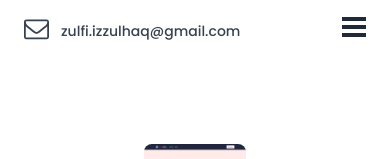
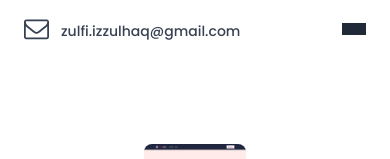
Before and after one commit to zlfzx/zlfzx, a Next.js app: page /project in a window 390 px wide. Shown: the top 159 px of the page. Built offline with nearby package versions, Linux system fonts and the light colour scheme.

Commit message:
remove darkmode

```diff
--- a/components/Header.js
+++ b/components/Header.js
@@ -19,7 +19,7 @@ export default function Header() {
     return (
         <header className="h-16 sm:h-20 flex flex-col w-full absolute z-50">
             <div className="container mx-auto px-6 py-4 flex items-center justify-between">
-                <div className="text-gray-700 dark:text-white font-medium text-3xl flex items-center">
+                <div className="text-gray-700 font-medium text-3xl flex items-center">
                     <svg width="25" height="25" viewBox="0 0 1792 1792" fill="currentColor" xmlns="http://www.w3.org/2000/svg">
                         <path d="M1664 1504v-768q-32 36-69 66-268 206-426 338-51 43-83 67t-86.5 48.5-102.5 24.5h-2q-48 0-102.5-24.5t-86.5-48.5-83-67q-158-132-426-338-37-30-69-66v768q0 13 9.5 22.5t22.5 9.5h1472q13 0 22.5-9.5t9.5-22.5zm0-1051v-24.5l-.5-13-3-12.5-5.5-9-9-7.5-14-2.5h-1472q-13 0-22.5 9.5t-9.5 22.5q0 168 147 284 193 152 401 317 6 5 35 29.5t46 37.5 44.5 31.5 50.5 27.5 43 9h2q20 0 43-9t50.5-27.5 44.5-31.5 46-37.5 35-29.5q208-165 401-317 54-43 100.5-115.5t46.5-131.5zm128-37v1088q0 66-47 113t-113 47h-1472q-66 0-113-47t-47-113v-1088q0-66 47-113t113-47h1472q66 0 113 47t47 113z">
                         </path>
@@ -62,11 +62,11 @@ export default function Header() {
                         </Link>
                     </nav>
                     <button className="lg:hidden flex flex-col ml-4" aria-label="Menu" onClick={showNavbar}>
-                        <span className="w-6 h-1 bg-gray-800 dark:bg-white mb-1">
+                        <span className="w-6 h-1 bg-gray-800">
                         </span>
-                        <span className="w-6 h-1 bg-gray-800 dark:bg-white mb-1">
+                        <span className="w-6 h-1 bg-gray-800">
                         </span>
-                        <span className="w-6 h-1 bg-gray-800 dark:bg-white mb-1">
+                        <span className="w-6 h-1 bg-gray-800">
                         </span>
                     </button>
                 </div>
@@ -110,22 +110,22 @@ export default function Header() {
 
     // return (
     //     <header>
-    //         <nav className="bg-white dark:bg-gray-800 shadow ">
+    //         <nav className="bg-white shadow ">
     //             <div className="max-w-7xl mx-auto px-8">
     //                 <div className="flex items-center justify-between h-16">
     //                     <div className=" flex items-center">
     //                         <div className="hidden md:block">
     //                             <div className="ml-10 flex items-baseline space-x-4">
-    //                                 <Link className="text-gray-300  hover:text-gray-800 dark:hover:text-white px-3 py-2 rounded-md text-sm font-medium" href="/#">
+    //                                 <Link className="text-gray-300  hover:text-gray-800 px-3 py-2 rounded-md text-sm font-medium" href="/#">
     //                                     Home
     //                                 </Link>
-    //                                 <Link className="text-gray-800 dark:text-white  hover:text-gray-800 dark:hover:text-white px-3 py-2 rounded-md text-sm font-medium" href="/#">
+    //                                 <Link className="text-gray-800  hover:text-gray-800 px-3 py-2 rounded-md text-sm font-medium" href="/#">
     //                                     Gallery
     //                                 </Link>
-    //                                 <Link className="text-gray-300  hover:text-gray-800 dark:hover:text-white px-3 py-2 rounded-md text-sm font-medium" href="/#">
+    //                                 <Link className="text-gray-300  hover:text-gray-800 px-3 py-2 rounded-md text-sm font-medium" href="/#">
     //                                     Content
     //                                 </Link>
-    //                                 <Link className="text-gray-300  hover:text-gray-800 dark:hover:text-white px-3 py-2 rounded-md text-sm font-medium" href="/#">
+    //                                 <Link className="text-gray-300  hover:text-gray-800 px-3 py-2 rounded-md text-sm font-medium" href="/#">
     //                                     Contact
     //                                 </Link>
     //                             </div>
@@ -136,7 +136,7 @@ export default function Header() {
     //                         </div>
     //                     </div>
     //                     <div className="-mr-2 flex md:hidden">
-    //                         <button className="text-gray-800 dark:text-white hover:text-gray-300 inline-flex items-center justify-center p-2 rounded-md focus:outline-none">
+    //                         <button className="text-gray-800 hover:text-gray-300 inline-flex items-center justify-center p-2 rounded-md focus:outline-none">
     //                             <svg width="20" height="20" fill="currentColor" className="h-8 w-8" viewBox="0 0 1792 1792" xmlns="http://www.w3.org/2000/svg">
     //                                 <path d="M1664 1344v128q0 26-19 45t-45 19h-1408q-26 0-45-19t-19-45v-128q0-26 19-45t45-19h1408q26 0 45 19t19 45zm0-512v128q0 26-19 45t-45 19h-1408q-26 0-45-19t-19-45v-128q0-26 19-45t45-19h1408q26 0 45 19t19 45zm0-512v128q0 26-19 45t-45 19h-1408q-26 0-45-19t-19-45v-128q0-26 19-45t45-19h1408q26 0 45 19t19 45z">
     //                                 </path>
@@ -148,22 +148,22 @@ export default function Header() {
     //             <div className="md:hidden">
     //                 <div className="container mx-auto px-6 pt-2 pb-3 space-y-1 sm:px-3 text-right">
     //                     <Link href="/">
-    //                         <a className="text-gray-300 hover:text-gray-800 dark:hover:text-white block px-3 py-2 rounded-md text-base font-medium">
+    //                         <a className="text-gray-300 hover:text-gray-800 block px-3 py-2 rounded-md text-base font-medium">
     //                         Home
     //                         </a>
     //                     </Link>
     //                     <Link href="/">
-    //                         <a className="text-gray-800 dark:text-white block px-3 py-2 rounded-md text-base font-medium">
+    //                         <a className="text-gray-800 block px-3 py-2 rounded-md text-base font-medium">
     //                         Gallery
     //                         </a>
     //                     </Link>
     //                     <Link href="/">
-    //                         <a className="text-gray-300 hover:text-gray-800 dark:hover:text-white block px-3 py-2 rounded-md text-base font-medium">
+    //                         <a className="text-gray-300 hover:text-gray-800 block px-3 py-2 rounded-md text-base font-medium">
     //                         Content
     //                         </a>
     //                     </Link>
     //                     <Link href="/">
-    //                         <a className="text-gray-300 hover:text-gray-800 dark:hover:text-white block px-3 py-2 rounded-md text-base font-medium">
+    //                         <a className="text-gray-300 hover:text-gray-800 block px-3 py-2 rounded-md text-base font-medium">
     //                         Contact
     //                         </a>
     //                     </Link>
--- a/pages/project.js
+++ b/pages/project.js
@@ -180,7 +180,7 @@ export default function Project() {
                                     <p className="text-base leading-6 text-indigo-500 font-semibold uppercase">
                                         {item.platform} {!!item.role ? '- ' + item.role : ''}
                                     </p>
-                                    <h4 className="mt-2 text-2xl leading-8 font-extrabold text-gray-900 dark:text-white sm:text-3xl sm:leading-9">
+                                    <h4 className="mt-2 text-2xl leading-8 font-extrabold text-gray-900 sm:text-3xl sm:leading-9">
                                         {item.name}
                                     </h4>
 
@@ -193,7 +193,7 @@ export default function Project() {
                                         </a> : ''}
                                     </div>
 
-                                    <p className="mt-4 text-lg leading-6 text-gray-500 dark:text-gray-300">
+                                    <p className="mt-4 text-lg leading-6 text-gray-500">
                                         {item.description}
                                     </p>
                                     <ul className="mt-4 md:grid md:grid-cols-2 gap-6">
@@ -201,7 +201,7 @@ export default function Project() {
                                             return <li key={indexTag} className="mt-2 lg:mt-0">
                                                 <div className="flex">
                                                     <span
-                                                        className="flex-shrink-0 flex items-center justify-center h-6 w-6 rounded-full bg-green-100 text-green-800 dark:text-green-500 drark:bg-transparent"
+                                                        className="flex-shrink-0 flex items-center justify-center h-6 w-6 rounded-full bg-green-100 text-green-800"
                                                     >
                                                         <svg className="h-4 w-4" viewBox="0 0 20 20" fill="currentColor">
                                                             <path
@@ -212,7 +212,7 @@ export default function Project() {
                                                         </svg>
                                                     </span>
                                                     <span
-                                                        className="ml-4 text-base leading-6 font-medium text-gray-500 dark:text-gray-200"
+                                                        className="ml-4 text-base leading-6 font-medium text-gray-500"
                                                     >
                                                         {tag}
                                                     </span>
```
